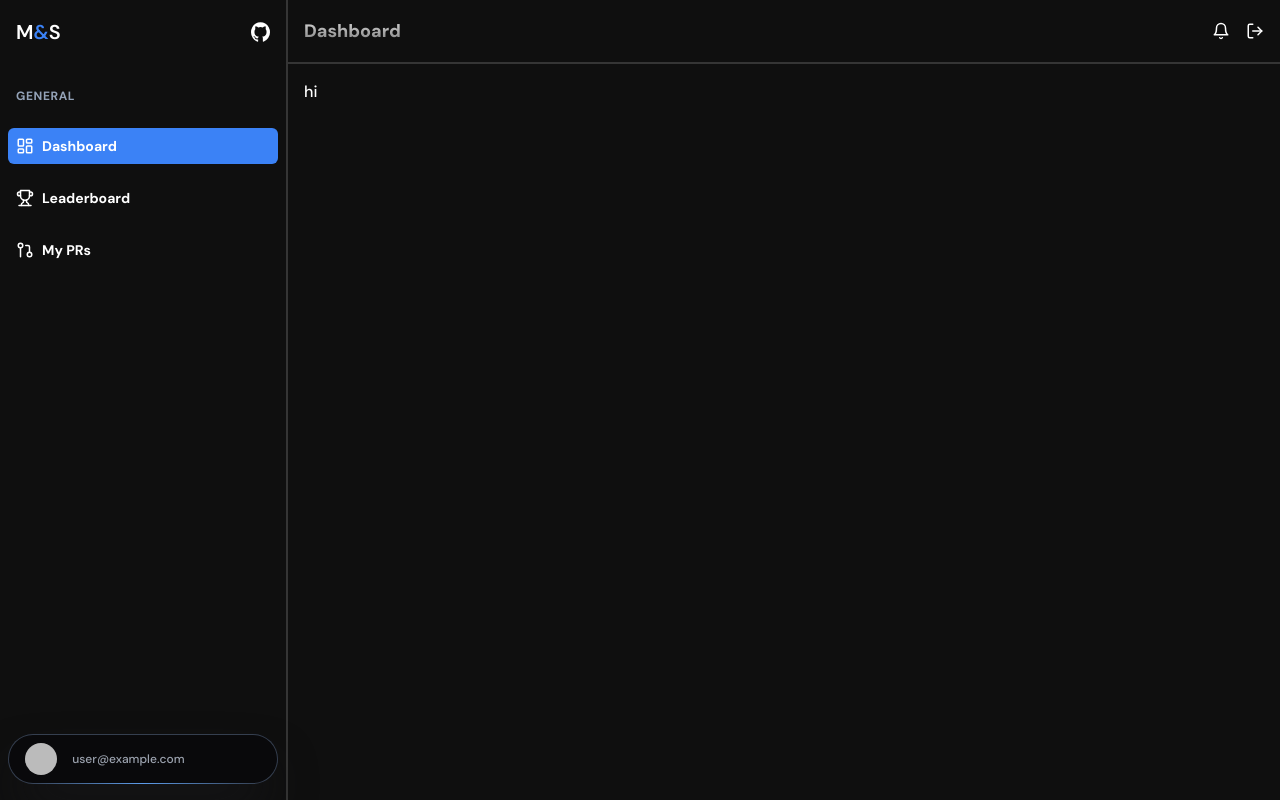
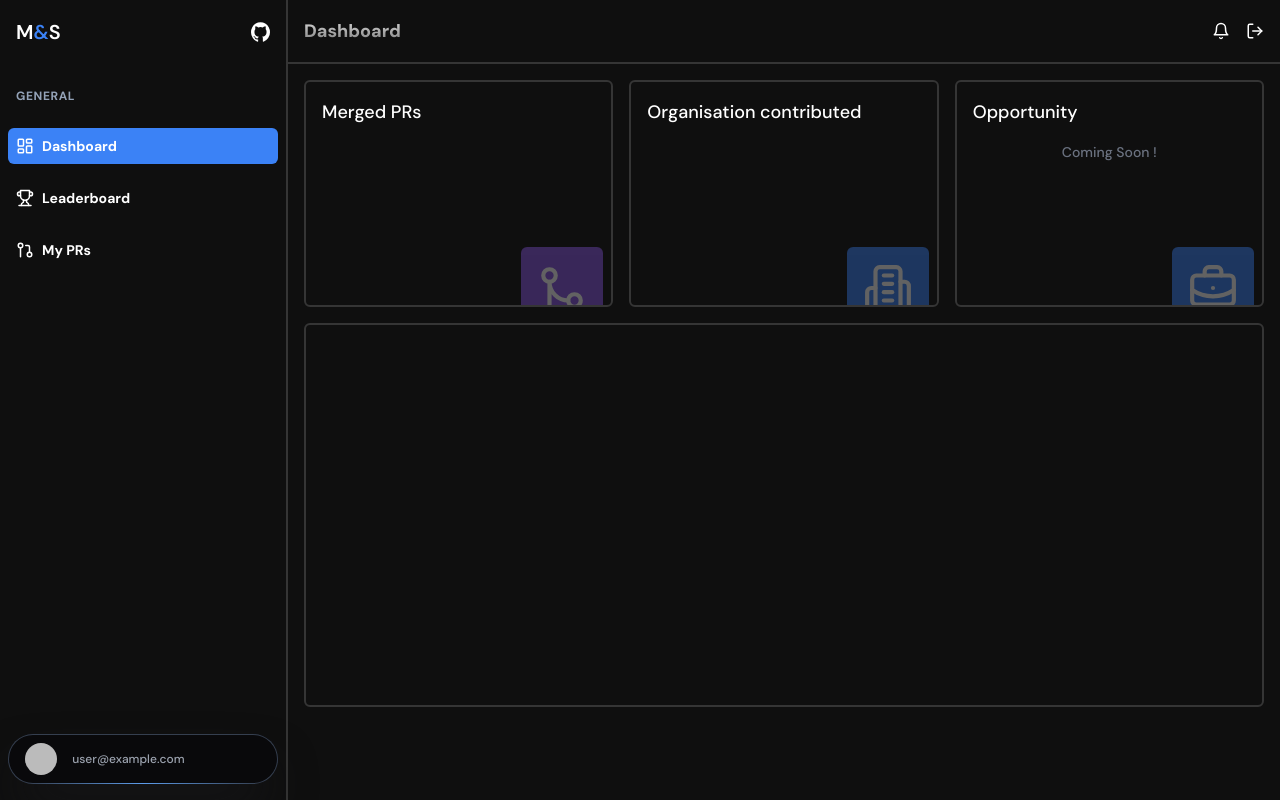
Before and after one commit to amanbairagi30/merged-n-share, a Next.js app: page /work/dashboard in a window 1280 px wide. Built offline with nearby package versions, Linux system fonts and the light colour scheme; no server answers; the database is empty; sample sign-in values are in the browser's storage.

Commit message:
styled dashboard ui

```diff
--- /dev/null
+++ b/src/app/actions/userAction.ts
@@ -0,0 +1,21 @@
+'use server'
+
+import prisma from "@/lib/db"
+
+export async function updateUserContributedOrgs(userId: any, orgIds: any[]) {
+    try {
+        const connectData = orgIds.map((orgId: any) => ({ id: orgId }));
+
+        await prisma.user.update({
+            where: { id: userId },
+            data: {
+                contributedOrgs: {
+                    connect: connectData
+                }
+            }
+        });
+    } catch (error) {
+        console.error('Error updating user contributed orgs:', error);
+        throw new Error('Failed to update user contributed organizations');
+    }
+}
--- a/src/app/work/dashboard/page.tsx
+++ b/src/app/work/dashboard/page.tsx
@@ -1,13 +1,58 @@
-'use client'
-import { Button } from '@/components/ui/button';
-import { signOut } from 'next-auth/react';
+import { Button } from '@/components/ui/button'
+import { authOptions } from '@/lib/auth';
+import { getUserProfile } from '@/lib/profile'
+import { BriefcaseBusiness, Building2Icon, GitMerge } from 'lucide-react';
+import { getServerSession } from 'next-auth';
 import React from 'react'
 
-export default function Dashboard() {
+export default async function Dashboard() {
+    const session = await getServerSession(authOptions);
+    const user = session?.user;
+    // @ts-ignore
+    const username = user?.username
+    const fetchedUser = await getUserProfile(username);
+
 
     return (
-        <div className='text-white'>
-            hi
+        <div className='text-white h-full'>
+            <div className='grid grid-cols-1 md:grid-cols-2 lg:grid-cols-3 gap-4 h-full'>
+                <div className='border-2 group overflow-hidden relative rounded-md p-4 flex flex-col min-h-[150px] h-full border-[#353535] col-span-1'>
+                    <div className='flex-1'>
+                        <div className='text-sm font-normal md:text-lg'>Merged PRs</div>
+                        <div className='text-4xl md:text-6xl mt-4'>{fetchedUser?.pullRequests?.length}</div>
+                        <div className='bg-[#8957e5] absolute right-2 opacity-35 group-hover:opacity-100 transition-all duration-700 group-hover:bottom-2 -bottom-6 w-fit h-fit p-4 rounded-md'>
+                            <GitMerge size='50' />
+                        </div>
+                    </div>
+                    {/* <Button className='bg-blue-500 border-none w-full mt-4' variant={'outline'}>View/Create</Button> */}
+                </div>
+                <div className='border-2 group overflow-hidden relative rounded-md p-4 flex flex-col min-h-[150px] h-full border-[#353535] col-span-1'>
+                    <div className='flex-1'>
+                        <div className='text-sm font-normal md:text-lg'>Organisation contributed</div>
+                        <div className='text-4xl md:text-6xl mt-4'>{fetchedUser?.contributedOrgs?.length}</div>
+                        <div className='bg-blue-500 absolute right-2 opacity-35 group-hover:opacity-100 transition-all duration-700 group-hover:bottom-2 -bottom-6 w-fit h-fit p-4 rounded-md'>
+                            <Building2Icon size='50' />
+                        </div>
+                    </div>
+                    {/* <Button className='bg-blue-500 border-none w-full mt-4' variant={'outline'}>View/Create</Button> */}
+                </div>
+                <div className='border-2 group overflow-hidden relative rounded-md p-4 flex flex-col min-h-[150px] h-full border-[#353535] col-span-1'>
+                    <div className='flex-1'>
+                        <div className='text-sm font-normal md:text-lg'>Opportunity</div>
+                        <div className='text-sm flex text-gray-500 items-center justify-center mt-4'>Coming Soon !</div>
+                        <div className='bg-blue-500 absolute right-2 opacity-35 group-hover:opacity-100 transition-all duration-700 group-hover:bottom-2 -bottom-6 w-fit h-fit p-4 rounded-md'>
+                            <BriefcaseBusiness size='50' />
+                        </div>
+                    </div>
+                    {/* <Button className='bg-blue-500 border-none w-full mt-4' variant={'outline'}>View/Create</Button> */}
+                </div>
+                <div className='border-2 rounded-md p-4 flex flex-col border-[#353535] col-span-1 md:col-span-2 lg:col-span-3 h-96'>
+                    {/* <div className='text-lg font-semibold mb-4'>Bar Graph</div> */}
+                    <div className='flex-1 flex items-center justify-center'>
+
+                    </div>
+                </div>
+            </div>
         </div>
     )
 }
--- a/src/app/work/my-pr/page.tsx
+++ b/src/app/work/my-pr/page.tsx
@@ -25,6 +25,7 @@ import { Loader } from 'lucide-react';
 import { Organisations as OrgType } from '@prisma/client';
 import { toast } from 'sonner';
 import Image from 'next/image';
+import { updateUserContributedOrgs } from '@/app/actions/userAction';
 
 export default function MyPR() {
     const session = useSession();
@@ -36,7 +37,7 @@ export default function MyPR() {
     const [showFetchedMergedPRDialog, setShowFetchedMergedPRDialog] = useState(false);
     const user = session?.data?.user;
 
-    console.log(selectedOrgData);
+    // console.log(selectedOrgData);
 
     const handleFetchPRDetails = async () => {
         if (!user || !selectedOrgData?.name) {
@@ -56,8 +57,8 @@ export default function MyPR() {
 
         const finalData = await response.json();
         if (Number(finalData.status) === 422) {
-            console.log(finalData.errors[0].message);
-            toast("Hi : ", finalData.errors[0].message);
+            // console.log(finalData.errors[0].message);
+            toast.error("Hi : ", finalData.errors[0].message);
             return;
         }
 
@@ -97,7 +98,7 @@ export default function MyPR() {
                     return null;
                 }).filter((amount: any) => amount !== null);
 
-                console.log(hkiratComments)
+                // console.log(hkiratComments)
                 prDetails.bounty = hkiratComments;
 
                 return prDetails;
@@ -108,7 +109,7 @@ export default function MyPR() {
 
         setIsLoading(false);
         setFetchedMergedPRData(mergedPRsData);
-        console.log(mergedPRsData);
+        // console.log(mergedPRsData);
     }
 
 
@@ -123,7 +124,7 @@ export default function MyPR() {
             })
             const resp = await response.json();
             if (resp.success) {
-                console.log({ resp })
+                // console.log({ resp })
                 setOrganisations(resp.organisations)
             }
         }
@@ -137,8 +138,8 @@ export default function MyPR() {
         })
         const resp = await response.json();
         if (resp.success) {
-            console.log("fetched PRs suyccessfully");
-            console.log(resp.pullRequests);
+            // console.log("fetched PRs suyccessfully");
+            // console.log(resp.pullRequests);
             setPrData(resp.pullRequests)
             setIsLoading(false);
         }
@@ -149,7 +150,7 @@ export default function MyPR() {
     };
 
     const extractAmount = (comment: string): number | null => {
-        console.log(comment);
+        // console.log(comment);
         const bountyExtractor = /\/bounty\s+\$?(\d+)/i;
         const match = comment.match(bountyExtractor);
         return match ? parseInt(match[1]) : null;
@@ -165,6 +166,10 @@ export default function MyPR() {
         })
 
         const resp = await response.json();
+        const orgsToUpdate = prs.map(pr => pr.organisationId);
+        // @ts-ignore
+        await updateUserContributedOrgs(user?.id, orgsToUpdate);
+
         if (resp.success) {
             alert("saved to DB");
         }
@@ -173,8 +178,8 @@ export default function MyPR() {
     const newMergedPRData = fetchedMergedPRData.filter((pr: any) => {
         return !prdata.some(savedPR => savedPR?.prNumber === pr?.prNumber && savedPR?.repoURL === pr?.repoURL);
     })
-    console.log(newMergedPRData);
-    console.log(fetchedMergedPRData);
+    // console.log(newMergedPRData);
+    // console.log(fetchedMergedPRData);
 
     return (
         <div className="flex flex-col items-start font-normal relative w-full">
--- /dev/null
+++ b/src/components/ContributedOrg.tsx
@@ -0,0 +1,35 @@
+'use client'
+import { Organisations } from '@prisma/client';
+import Image from 'next/image';
+import React from 'react'
+
+interface ContributionType {
+    contributions: Organisations[]
+}
+
+export default function ContributedOrg({ contributions }: ContributionType) {
+    return (
+        <div>
+            <button className="relative inline-flex h-fit overflow-hidden rounded-full p-[2px] focus:outline-none focus:ring-2 focus:ring-blue-400 focus:ring-offset-2 focus:ring-offset-slate-50">
+                <span className="absolute inset-[-1000%] animate-[spin_2s_linear_infinite] bg-[conic-gradient(from_90deg_at_50%_50%,#E2CBFF_0%,#393BB2_50%,#E2CBFF_100%)]" />
+
+                <div className="inline-flex gap-2 h-fit w-full cursor-pointer items-center justify-center rounded-full bg-slate-950 px-3 py-1 text-xs font-medium text-white backdrop-blur-3xl">
+                    <p className='hidden md:block'>Contirbuted in {contributions?.length}+ orgs</p>
+                    <p className='block md:hidden'>Orgs</p>
+                    <div className='flex gap-1'>
+                        {
+                            contributions?.map((item: Organisations, index: number) => {
+                                if (index > 2) {
+                                    return null;
+                                }
+                                return (
+                                    <Image className='!w-[1.5rem] !h-[1.5rem] rounded-full' src={item?.avatar_url || ''} width='500' height='500' alt='org' />
+                                )
+                            })
+                        }
+                    </div>
+                </div>
+            </button>
+        </div>
+    )
+}
--- a/src/lib/profile.ts
+++ b/src/lib/profile.ts
@@ -9,6 +9,7 @@ export async function getUserProfile(username: string) {
                     org: true,
                 }
             },
+            contributedOrgs: true,
         },
     })
 
--- a/src/middleware.ts
+++ b/src/middleware.ts
@@ -7,7 +7,7 @@ export async function middleware(request: NextRequest) {
 
   if (request.nextUrl.pathname.startsWith('/work/organisation')) {
     if (!token) {
-      return NextResponse.redirect(new URL('/login', request.url))
+      return NextResponse.redirect(new URL('/', request.url))
     }
 
     // @ts-ignore (remove this if you've properly typed your token)
```
Also changed, not shown: src/app/profile/[slug]/page.tsx (+13 -14 lines), 2 other files (tests, documents, lock files or other folders).
